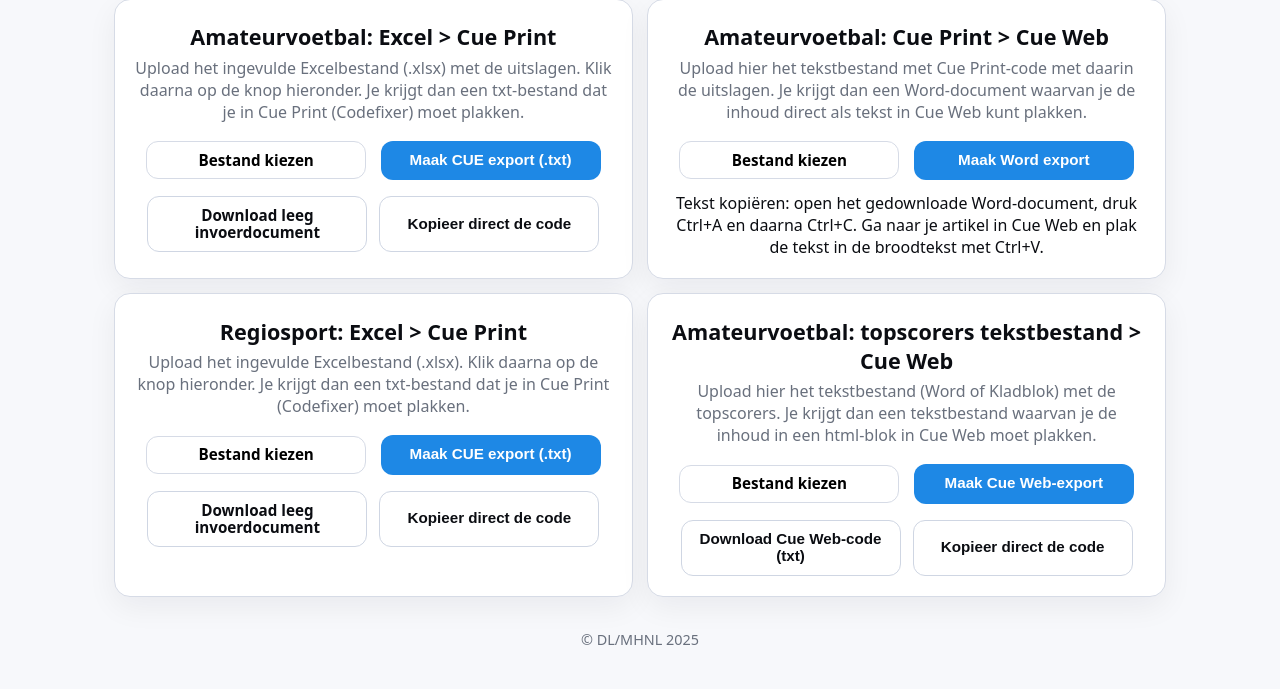
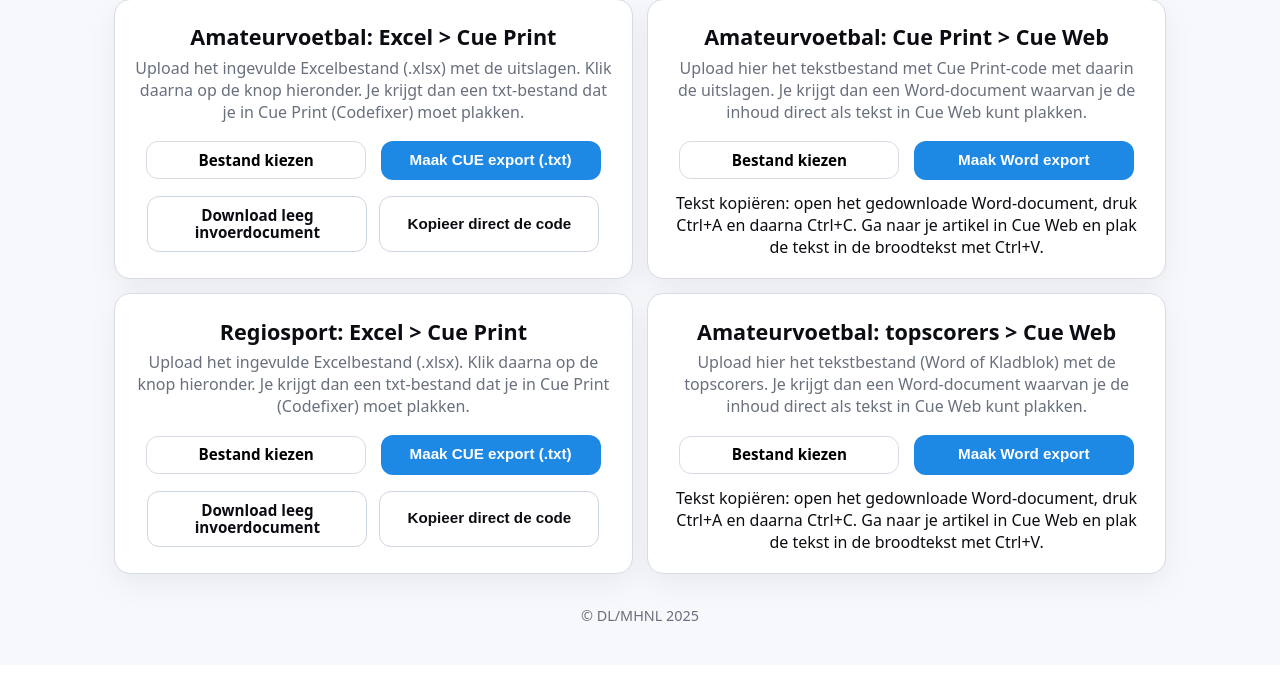
Before and after one commit to torstenfaruhn/test-tool, a Flask app: page / in a window 1280 px wide. Shown: the part 373-1062 px from the top of the page. After the commit the page ends 994 px from the top, so only its background shows below. Run offline with Flask 3, Linux system fonts and the light colour scheme; parts of the project's set-up code (start-up, migrations or seed data) failed here and were passed over.

Commit message:
Add files via upload

```diff
--- a/templates/index.html
+++ b/templates/index.html
@@ -108,38 +108,31 @@
 
 
 
+
         <section class="card">
           <div class="card__head">
-            <h3>Amateurvoetbal: topscorers tekstbestand &gt; Cue Web</h3>
-            <p>
-              Upload hier het tekstbestand (Word of Kladblok) met de topscorers. Je krijgt dan een tekstbestand waarvan je de inhoud in
-              een html-blok in Cue Web moet plakken.
-            </p>
+            <h3>Amateurvoetbal: topscorers &gt; Cue Web</h3>
+            <p>Upload hier het tekstbestand (Word of Kladblok) met de topscorers. Je krijgt dan een Word-document waarvan je de inhoud direct als tekst in Cue Web kunt plakken.</p>
           </div>
 
           <form action="/convert/topscorers" method="post" enctype="multipart/form-data"
                 class="upload js-convert"
                 data-target="topscorers-output"
-                data-filename="cue_web_export_topscorers.txt">
+                data-filename="cue_word_export_topscorers.docx">
             <label class="file btn-like" data-filepicker>
               <input type="file" name="file_topscorers" accept=".txt,.docx" required />
               <span class="file__label">Bestand kiezen</span>
             </label>
-            <button type="submit" class="btn btn-primary btn-like">Maak Cue Web-export</button>
+            <button type="submit" class="btn btn-primary btn-like">Maak Word export</button>
           </form>
 
           <textarea id="topscorers-output" class="visually-hidden" aria-hidden="true"></textarea>
 
-          <div class="actions actions--bottom">
-            <button class="btn btn-outline download-btn" data-target="topscorers-output"
-                    data-filename="cue_web_export_topscorers.txt">
-              Download Cue Web-code (txt)
-            </button>
-            <button class="btn btn-outline copy-btn" data-target="topscorers-output">
-              Kopieer direct de code
-            </button>
-          </div>
+          <p class="hint hint--center">
+            Tekst kopiëren: open het gedownloade Word-document, druk Ctrl+A en daarna Ctrl+C. Ga naar je artikel in Cue Web en plak de tekst in de broodtekst met Ctrl+V.
+          </p>
         </section>
+
 
       </section>
 
```
